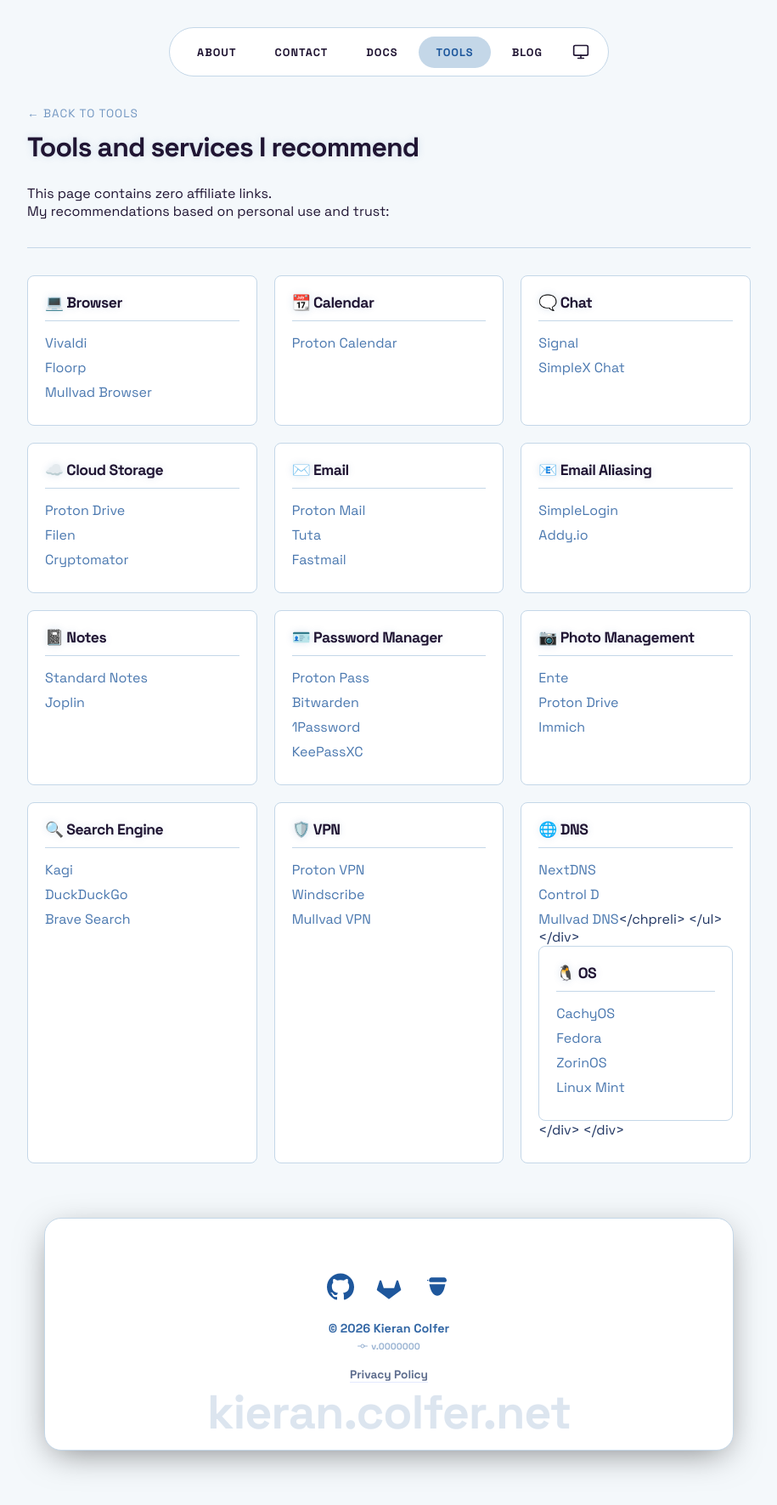
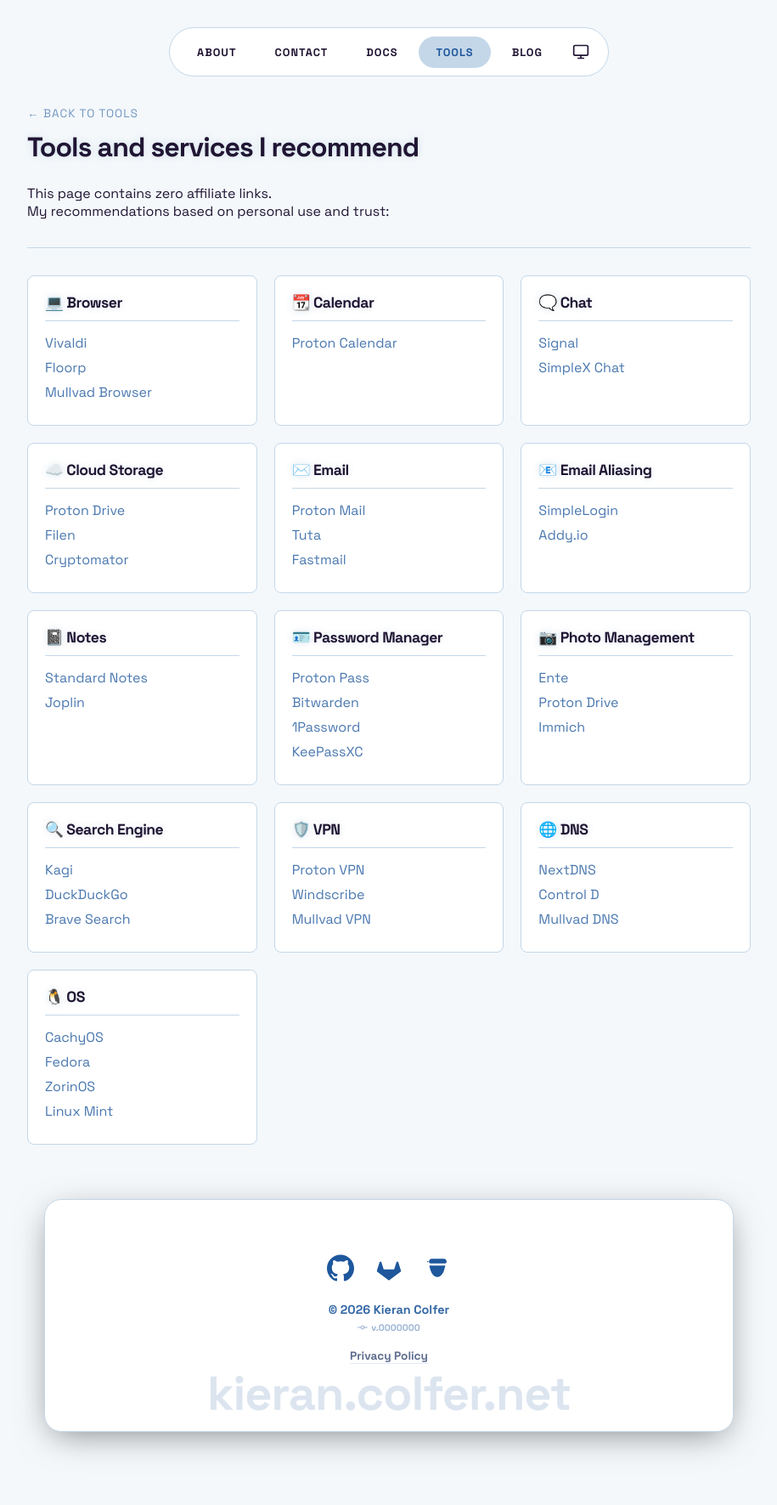
Before and after one commit to PASSK3YS/PASSK3YS.github.io, a Jekyll site: the page built from tools/myrecommendations.md, in a window 1280 px wide. Shown: the whole page at 85% size, without its empty margins (182-1097 px from the left). Built offline with Jekyll 4.4.1, drawn with Linux system fonts in a browser that asks for light colours; after the commit the page ends 1749 px from its top, so only the background shows below that.

Commit message:
chore: fix code error

```diff
--- a/tools/myrecommendations.md
+++ b/tools/myrecommendations.md
@@ -114,7 +114,7 @@
           <ul>
               <li><a href="https://nextdns.io/" target="_blank">NextDNS</a></li>
               <li><a href="https://controld.com" target="_blank">Control D</a></li>
-              <li><a href="https://mullvad.net/en/help/dns-over-https-and-dns-over-tls" target="_blank">Mullvad DNS</a></chpreli>
+              <li><a href="https://mullvad.net/en/help/dns-over-https-and-dns-over-tls" target="_blank">Mullvad DNS</a></li>
           </ul>
       </div>
 
```
